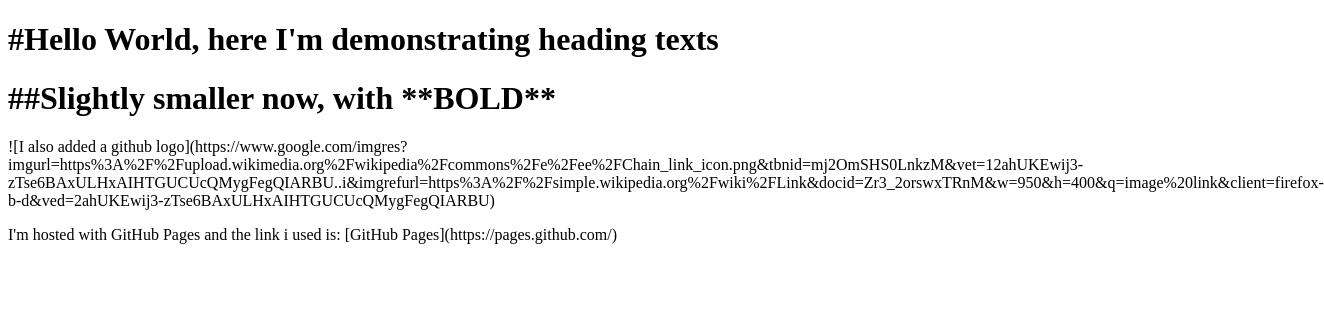
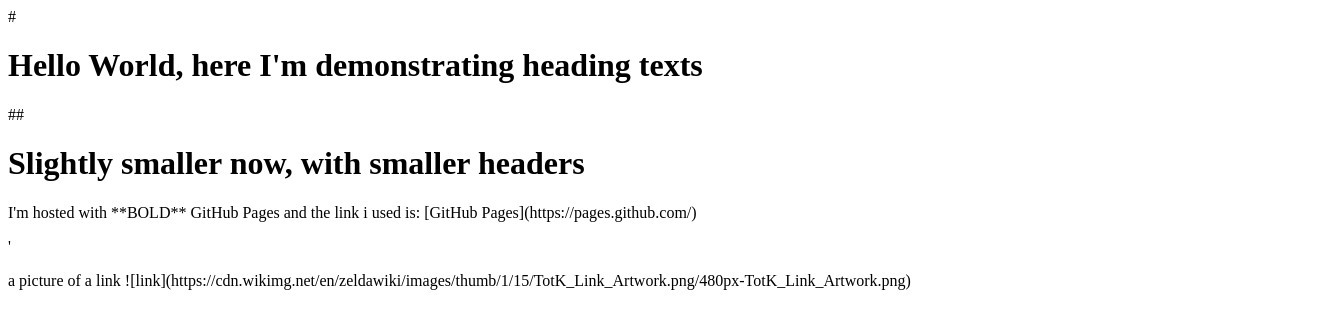
Before and after one commit to Sakkeyy/Sakkeyy.github.io, a plain HTML site: page index.html in a window 1280 px wide. Shown: the whole page, 1324 px wide, since content can reach past the window. Drawn offline with Linux system fonts and the light colour scheme.

Commit message:
Update index.html

```diff
--- a/index.html
+++ b/index.html
@@ -1,9 +1,9 @@
 <!DOCTYPE html>
 <html>
 <body>
-<h1>#Hello World, here I'm demonstrating heading texts</h1>
-<h1>##Slightly smaller now, with **BOLD**</h1>
-![I also added a github logo](https://www.google.com/imgres?imgurl=https%3A%2F%2Fupload.wikimedia.org%2Fwikipedia%2Fcommons%2Fe%2Fee%2FChain_link_icon.png&tbnid=mj2OmSHS0LnkzM&vet=12ahUKEwij3-zTse6BAxULHxAIHTGUCUcQMygFegQIARBU..i&imgrefurl=https%3A%2F%2Fsimple.wikipedia.org%2Fwiki%2FLink&docid=Zr3_2orswxTRnM&w=950&h=400&q=image%20link&client=firefox-b-d&ved=2ahUKEwij3-zTse6BAxULHxAIHTGUCUcQMygFegQIARBU)
-<p>I'm hosted with GitHub Pages and the link i used is: [GitHub Pages](https://pages.github.com/)</p>
+#<h1>Hello World, here I'm demonstrating heading texts</h1>
+##<h1>Slightly smaller now, with smaller headers</h1>
+<p>I'm hosted with **BOLD** GitHub Pages and the link i used is: [GitHub Pages](https://pages.github.com/)</p>'
+<p>a picture of a link ![link](https://cdn.wikimg.net/en/zeldawiki/images/thumb/1/15/TotK_Link_Artwork.png/480px-TotK_Link_Artwork.png)</p>
 </body>
 </html>
```
